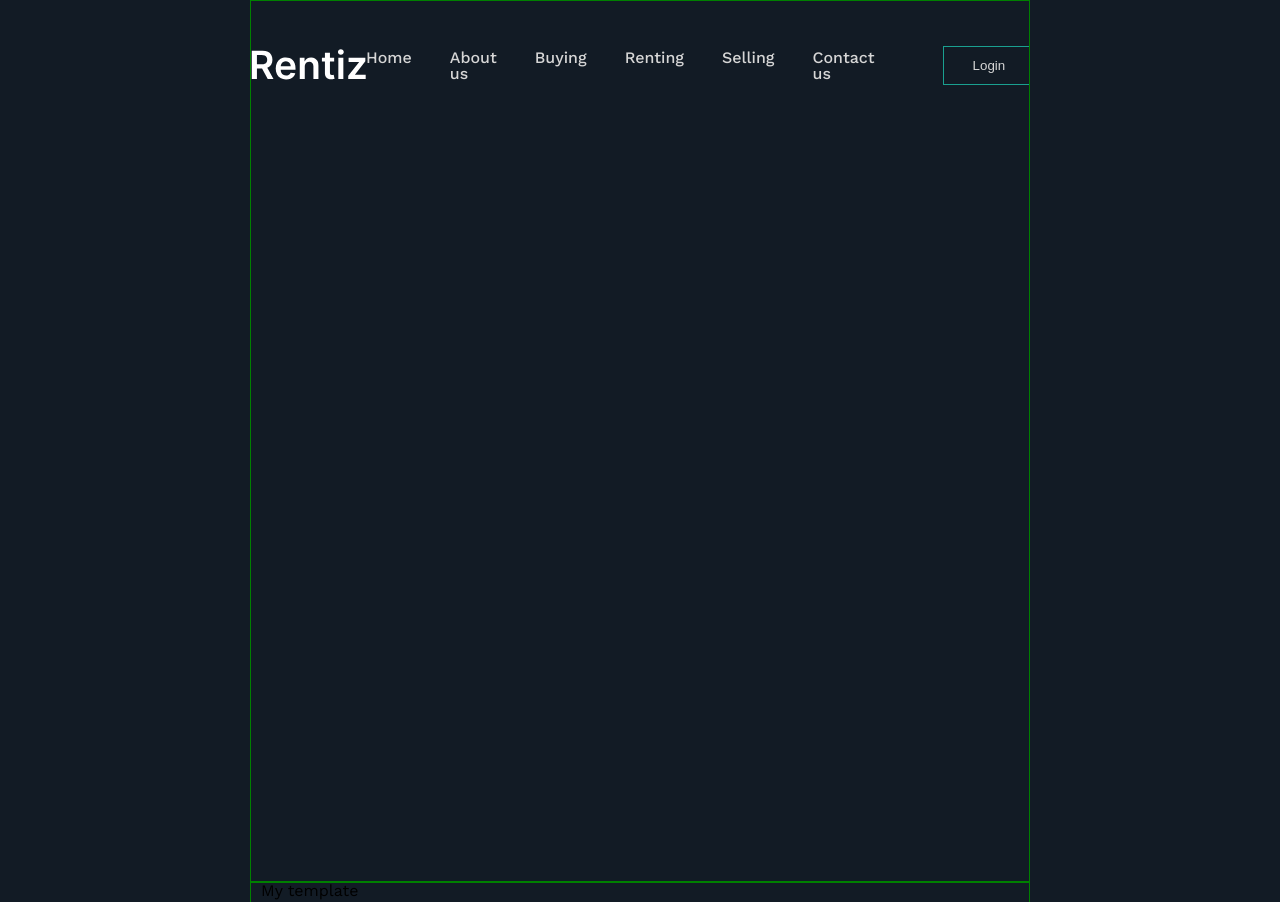
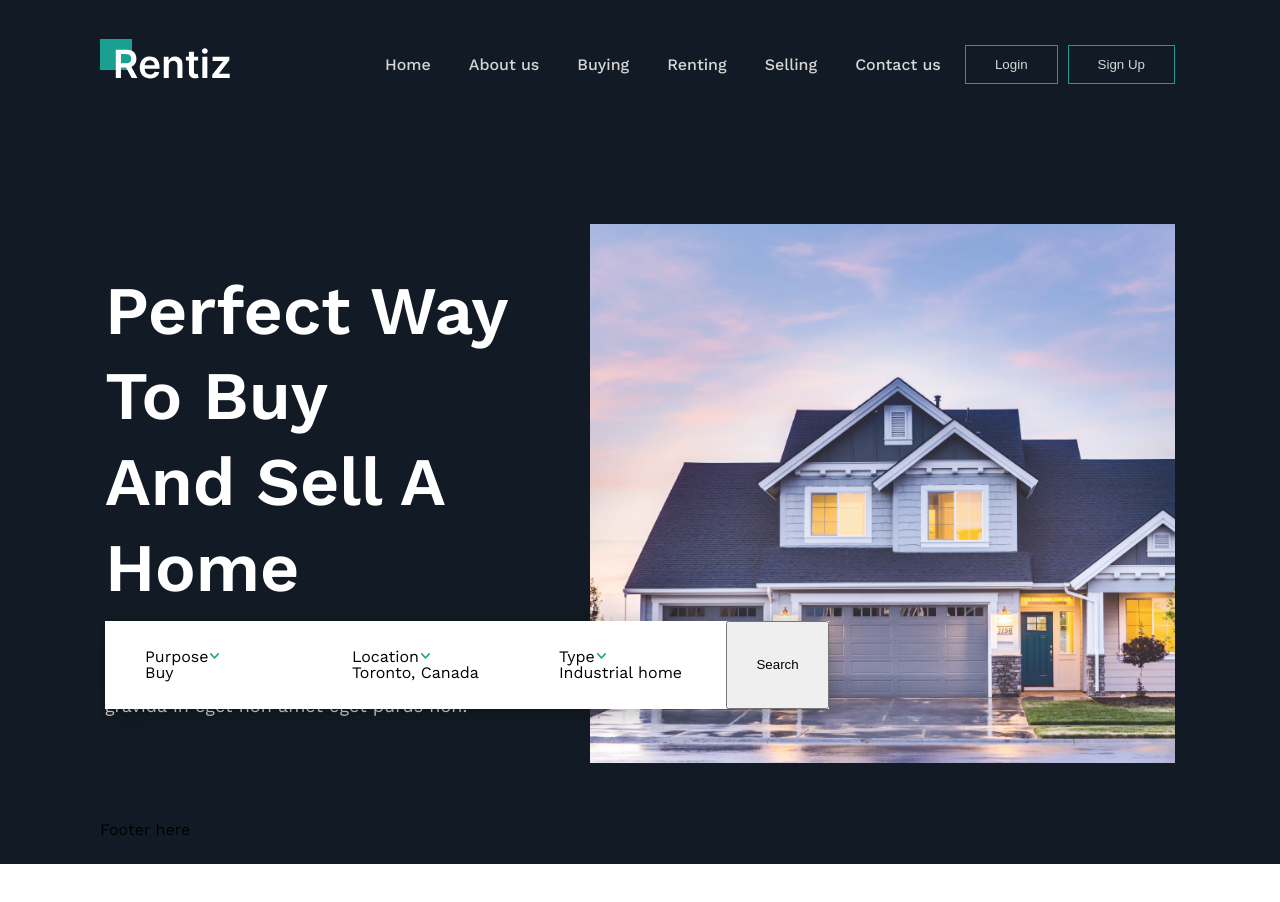
Before and after one commit to adovg/estate-spa, a website built with Vite: page index.html in a window 1280 px wide. Shown: the top 902 px of the page. After the commit the page ends 864 px from the top, so only its background shows below. Built offline with nearby package versions, Linux system fonts and the light colour scheme.

Commit message:
header filter

```diff
--- a/index.html
+++ b/index.html
@@ -15,7 +15,6 @@
             <img class="" src="./src/img/logo.svg" alt="Logo" />
           </div>
 
-          <div>
           <div class="menu__block">
             <ul class="menu__items">
               <li class="menu__item"><a href="#">Home</a></li>
@@ -32,7 +31,6 @@
             </div>
           </div>
         </div>
-        </div>
       </nav>
 
       <div class="mobile">
@@ -44,8 +42,8 @@
       </div>
 
       <ul class="menu-mobile hidden">
-        <div class="logo-mobile">
-          <img src="./src/img/star.svg" alt="" />
+        <div class="logo-mobile logo">
+          <img class="" src="./src/img/logo.svg" alt="Logo" />
         </div>
 
         <li class="menu__item-mobile"><a href="#">Home</a></li>
@@ -57,7 +55,55 @@
       </ul>
 
       <section class="header wrapper section__wrapper">
-        <h1>My template</h1>
+        <div class="header__left">
+          <h1 class="header__title">
+            Perfect Way To Buy
+            <br />
+            And Sell A Home
+          </h1>
+          <p class="header__text">
+            Diam vitae, nec mattis lectus quam pretium amet facilisis. Urna,
+            massa aliqua dui pellentesque. Ac, gravida in eget non amet eget
+            purus non.
+          </p>
+        </div>
+        <div class="header__right">
+          <img
+            class="responsive__img"
+            src="./src/img/header_img.jpg"
+            alt="house"
+          />
+        </div>
+        <div class="filter header__filter">
+          <div class="filter__item">
+            <div class="filter__item-type">
+              <div class="item__type-name">Purpose</div>
+              <div class="item__type-icon">
+                <img src="./src/img/drop-arrow.svg" alt="arrow" />
+              </div>
+            </div>
+            <div class="filter__item__value">Buy</div>
+          </div>
+          <div class="filter__item">
+            <div class="filter__item-type">
+              <div class="item__type-name">Location</div>
+              <div class="item__type-icon">
+                <img src="./src/img/drop-arrow.svg" alt="arrow" />
+              </div>
+            </div>
+            <div class="filter__item__value">Toronto, Canada</div>
+          </div>
+          <div class="filter__item">
+            <div class="filter__item-type">
+              <div class="item__type-name">Type</div>
+              <div class="item__type-icon">
+                <img src="./src/img/drop-arrow.svg" alt="arrow" />
+              </div>
+            </div>
+            <div class="filter__item__value">Industrial home</div>
+          </div>
+          <button class="header__filter-btn">Search</button>
+        </div>
       </section>
 
       <footer class="footer">
--- a/src/reset.scss
+++ b/src/reset.scss
@@ -1,16 +1,84 @@
-html, body, div, span, applet, object, iframe,
-h1, h2, h3, h4, h5, h6, p, blockquote, pre,
-a, abbr, acronym, address, big, cite, code,
-del, dfn, em, img, ins, kbd, q, s, samp,
-small, strike, strong, sub, sup, tt, var,
-b, u, i, center,
-dl, dt, dd, ol, ul, li,
-fieldset, form, label, legend,
-table, caption, tbody, tfoot, thead, tr, th, td,
-article, aside, canvas, details, embed,
-figure, figcaption, footer, header, hgroup,
-menu, nav, output, ruby, section, summary,
-time, mark, audio, video {
+html,
+body,
+div,
+span,
+applet,
+object,
+iframe,
+h1,
+h2,
+h3,
+h4,
+h5,
+h6,
+p,
+blockquote,
+pre,
+a,
+abbr,
+acronym,
+address,
+big,
+cite,
+code,
+del,
+dfn,
+em,
+img,
+ins,
+kbd,
+q,
+s,
+samp,
+small,
+strike,
+strong,
+sub,
+sup,
+tt,
+var,
+b,
+u,
+i,
+center,
+dl,
+dt,
+dd,
+ol,
+ul,
+li,
+fieldset,
+form,
+label,
+legend,
+table,
+caption,
+tbody,
+tfoot,
+thead,
+tr,
+th,
+td,
+article,
+aside,
+canvas,
+details,
+embed,
+figure,
+figcaption,
+footer,
+header,
+hgroup,
+menu,
+nav,
+output,
+ruby,
+section,
+summary,
+time,
+mark,
+audio,
+video {
     margin: 0;
     padding: 0;
     border: 0;
@@ -18,31 +86,67 @@ time, mark, audio, video {
     font: inherit;
     vertical-align: baseline;
 }
-article, aside, details, figcaption, figure,
-footer, header, hgroup, menu, nav, section {
+
+article,
+aside,
+details,
+figcaption,
+figure,
+footer,
+header,
+hgroup,
+menu,
+nav,
+section {
     display: block;
 }
+
 html {
     height: 100%;
 }
+
 body {
     line-height: 1;
 }
-ol, ul {
+
+ol,
+ul {
     list-style: none;
 }
-blockquote, q {
+
+blockquote,
+q {
     quotes: none;
 }
-blockquote:before, blockquote:after,
-q:before, q:after {
+
+blockquote:before,
+blockquote:after,
+q:before,
+q:after {
     content: '';
     content: none;
 }
+
 table {
     border-collapse: collapse;
     border-spacing: 0;
 }
+
+select {
+    outline: 0;
+    appearance: none;
+    border: none;
+    background: url(arrow_custom.svg) no-repeat right;
+    background-position-x: calc(100% - 8px);
+}
+
+optgroup {
+    outline: 0;
+    appearance: none;
+    // background: url(arrow_custom.svg) no-repeat right;
+    // background-position-x: calc(100% - 8px);
+}
+
 a {
     text-decoration: none;
 }
--- a/src/styles.scss
+++ b/src/styles.scss
@@ -10,9 +10,6 @@
 //   font-style: normal;
 // }
 
-//Fonts
-
-
 .container {
   max-width: ($containerWidth + $containerPadding) + px;
   margin: 0 auto;
@@ -21,18 +18,22 @@
   overflow: hidden;
   background: $mainBg;
 
+  @media (max-width: $breakpoint1380) {
+    padding: 0 $containerSidePadding - 150px;
+  }
+
   @media (max-width: $breakpoint480) {
     padding: 5px;
   }
 }
 
 .wrapper {
-  height: 100vh;
+  // height: 100vh;
   //width: 100vh;
   overflow: hidden;
-  border: 1px solid green;
-  padding-left: 10px;
-  padding-right: 10px;
+  // border: 1px solid green;
+  padding-left: 5px;
+  padding-right: 5px;
 
   @media (max-width: $breakpoint768) {
     padding-left: 8px;
--- a/src/styles/__colors.scss
+++ b/src/styles/__colors.scss
@@ -1,4 +1,5 @@
 $mainBg: #121b25;
 $textHover: #ffffff;
 $mainText: #D6D6D6;
+$textWhite: #fff;
 $green: #1AA090;
--- a/src/styles/__media.scss
+++ b/src/styles/__media.scss
@@ -2,6 +2,8 @@
 $containerWidth: 1420;
 $containerPadding: 500;
 $containerSidePadding: math.div($containerPadding, 2);
+$breakpoint1380: 1379.98 + px;
+$breakpoint1024: 1023.98 + px;
 $breakpoint1200: 1199.98 + px;
 $breakpoint992: 991.98 + px;
 $breakpoint768: 767.98 + px;
--- a/src/styles/bloks/header/header.scss
+++ b/src/styles/bloks/header/header.scss
@@ -0,0 +1,83 @@
+.header {
+    color: $textWhite;
+    display: flex;
+    flex-direction: row;
+    justify-content: space-between;
+    align-items: center;
+    // margin-bottom: 180px;
+    position: relative;
+}
+
+.filter {}
+
+.header__left {
+    flex-basis: 50%;
+    box-sizing: border-box;
+
+    .header__title {
+        color: $textWhite;
+        font-family: Work Sans;
+        font-size: 68px;
+        font-weight: 600;
+        line-height: 126%;
+        text-transform: capitalize;
+        //padding-top: 118px;
+    }
+
+    .header__text {
+        color: $mainText;
+        font-size: 18px;
+        font-weight: 400;
+        line-height: 170%;
+        padding-top: 18px;
+        //padding-right: 20px;
+    }
+}
+
+.header__right {
+    // flex-basis: 50%;
+    box-sizing: border-box;
+
+    img {
+        max-width: 645px;
+    }
+}
+
+
+.filter {
+    display: grid;
+    grid-template-columns: 2fr 2fr 2fr 1fr;
+    color: #000;
+    position: absolute;
+    // padding: 15px;
+    max-width: 889px;
+    // height: 100px;
+    bottom: 57px;
+    flex-shrink: 0;
+    background: #FFF;
+    box-shadow: 0px 4px 24px 0px rgba(0, 0, 0, 0.30);
+    // .filter__item
+
+    &__item {
+        padding: 28px 40px;
+    }
+
+    // .filter__item-type
+
+    &__item-type {
+        display: flex;
+    }
+}
+
+.item {
+
+    // .item__type-name
+
+    &__type-name {}
+
+    // .item__type-icon
+
+    &__type-icon {
+        margin-left: 2px;
+    }
+}
--- a/src/styles/bloks/nav/nav.scss
+++ b/src/styles/bloks/nav/nav.scss
@@ -3,6 +3,7 @@
   display: block;
   color: $mainText;
   padding: 40px 0px;
+  margin-bottom: 95px;
 }
 
 .menu {
@@ -11,17 +12,34 @@
   align-items: center;
   cursor: pointer;
   color: $mainText;
+
+  @media (max-width: $breakpoint1024) {
+    flex-wrap: wrap;
+    justify-content: space-evenly;
+  }
 }
 
 .logo {
   max-width: 200px;
+  margin-right: 10px;
+  margin-left: 15px;
+  position: relative;
+  z-index: 2;
+
+  &::before {
+    content: url('./img/Rectangle.svg');
+    position: absolute;
+    z-index: -1;
+    bottom: 26%;
+    right: 85%;
+  }
 }
 
 .menu__block {
   display: flex;
   //flex-direction: row;
   align-items: center;
-  gap: clamp(0.938rem, -0.063rem + 5vw, 4.375rem);
+  gap: clamp(0.75rem, 0.6rem + 0.75vw, 1.5rem);
 }
 
 .menu__items {
@@ -38,6 +56,7 @@
       font-size: 16px;
       font-weight: 500;
       //margin-right: 40px;
+      flex-grow: 1;
 
       &:hover {
         color: $textHover;
@@ -60,7 +79,8 @@
   display: flex;
   font-size: 16px;
   font-weight: 500;
-  flex-shrink: 1;
+  //flex-shrink: 1;
+  flex-grow: 3;
 
   .menu__btn {
     padding: 11px 29px;
```
Also changed, not shown: src/img/Rectangle.svg (added), src/img/drop-arrow.svg (added), src/img/header_img.jpg (added). Lines whose indentation alone changed are shown as unchanged.
